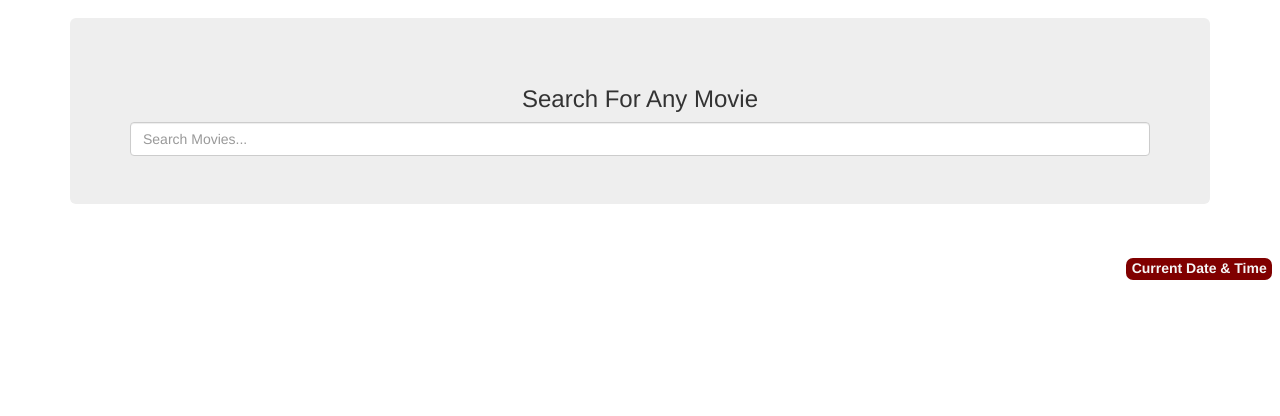
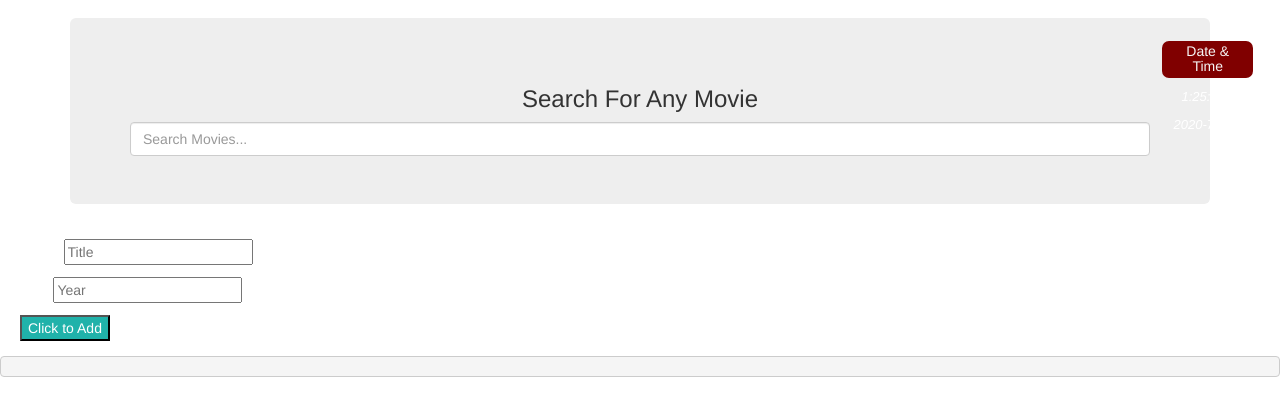
Before and after one commit to orfani1/movie-search, a plain HTML site: page index.html in a window 1280 px wide. Shown: the part 54-470 px from the top of the page. Drawn offline with nearby package versions, Linux system fonts and the light colour scheme.

Commit message:
local storage

```diff
--- a/css/style.css
+++ b/css/style.css
@@ -1,7 +1,6 @@
 p {
   color: white;
-  text-shadow: lawngreen;
-  font-size: medium;
+  font-size: small;
   font-style: italic;
 }
 
@@ -9,23 +8,33 @@ h5{
   color: whitesmoke;
   background-color: maroon;
   border-radius: 7px;
-  padding: 1px;
   padding-top: 3px;
   padding-bottom: 3px;
-  padding-left: 3px;
-  padding-right: 3px;
-  margin-right: 8px;
+  padding-left:px;
+  padding-right: 15px;
+  padding-left: 15px;
+  margin-right: 1px;
+  margin-left: 10px;
 
 }
 .contain {
-  width: 12%;
+  width: 8%;
   float: right;
-  padding-top: 1.1%;
-  padding-bottom: 0.1%;
+  margin-right: 2%;
+  padding-top: 1%;
+  padding-bottom: 1%;
   position: sticky;
 
 }
 
+.formBox{
+  padding: 0.5rem 2rem;
+  color: white
+}
+
+#btn {
+  background-color: lightseagreen;
+}
 
 /*Movies width*/
 #movies img, #movie img{
--- a/index.html
+++ b/index.html
@@ -19,6 +19,12 @@
       </div>
     </nav>
 
+    <div class="contain">
+      <h5 class="text-center">Date & Time</h5>
+      <p id="p1" class="text-center"></p>
+      <p id="p2"class="text-center"></p>
+    </div>
+
     <!--div Tags-->
     <div class="container">
     	<div class="jumbotron">
@@ -35,12 +41,58 @@
       <div id="movies" class="row"></div>
     </div>
 
+    <!--local storage-->
 
-    <div class="contain">
-    <h5 class="text-center"><strong>Current Date & Time</strong></h5>
-    <p id="p1" class="text-center"></p>
-    <p id="p2"class="text-center"></p>
-  </div>
+    <form>
+      <div class="formBox">
+          <label for="title">Movie</label>
+          <input type="text" id="title" placeholder="Title"/>
+      </div>
+      <div class="formBox">
+          <label for="yr">Year</label>
+          <input type="number" id="yr" placeholder="Year"/>
+      </div>
+      <div class="formBox">
+          <button id="btn">Click to Add</button>
+      </div>
+      <div id="msg">
+
+        <p></p>
+          <pre></pre>
+      </div>
+  </form>
+
+  <!--End of local storage-->
+
+</script>
+    <script>
+      let movies = [];
+      // example {id:1592304983049, title: 'Deadpool', year: 2015}
+      const addMovie = (ev)=>{
+          ev.preventDefault();  //to stop the form submitting
+          let movie = {
+              id: Date.now(),
+              title: document.getElementById('title').value,
+              year: document.getElementById('yr').value
+         }
+
+          movies.push(movie);
+          document.forms[0].reset(); // to clear the form for the next entries
+          document.querySelector('form').reset();
+
+          //for display purposes only
+          console.warn('added' , {movies} );
+          let pre = document.querySelector('#msg pre');
+          pre.textContent = '\n' + JSON.stringify(movies, '\t', 2);
+
+          //saving to localStorage
+          localStorage.setItem('MyMovieList', JSON.stringify(movies) );
+        }
+      document.addEventListener('DOMContentLoaded', ()=>{
+          document.getElementById('btn').addEventListener('click', addMovie);
+
+      });
+  </script>
 
     <!--jquery script and Js Tags-->
   <script
```
